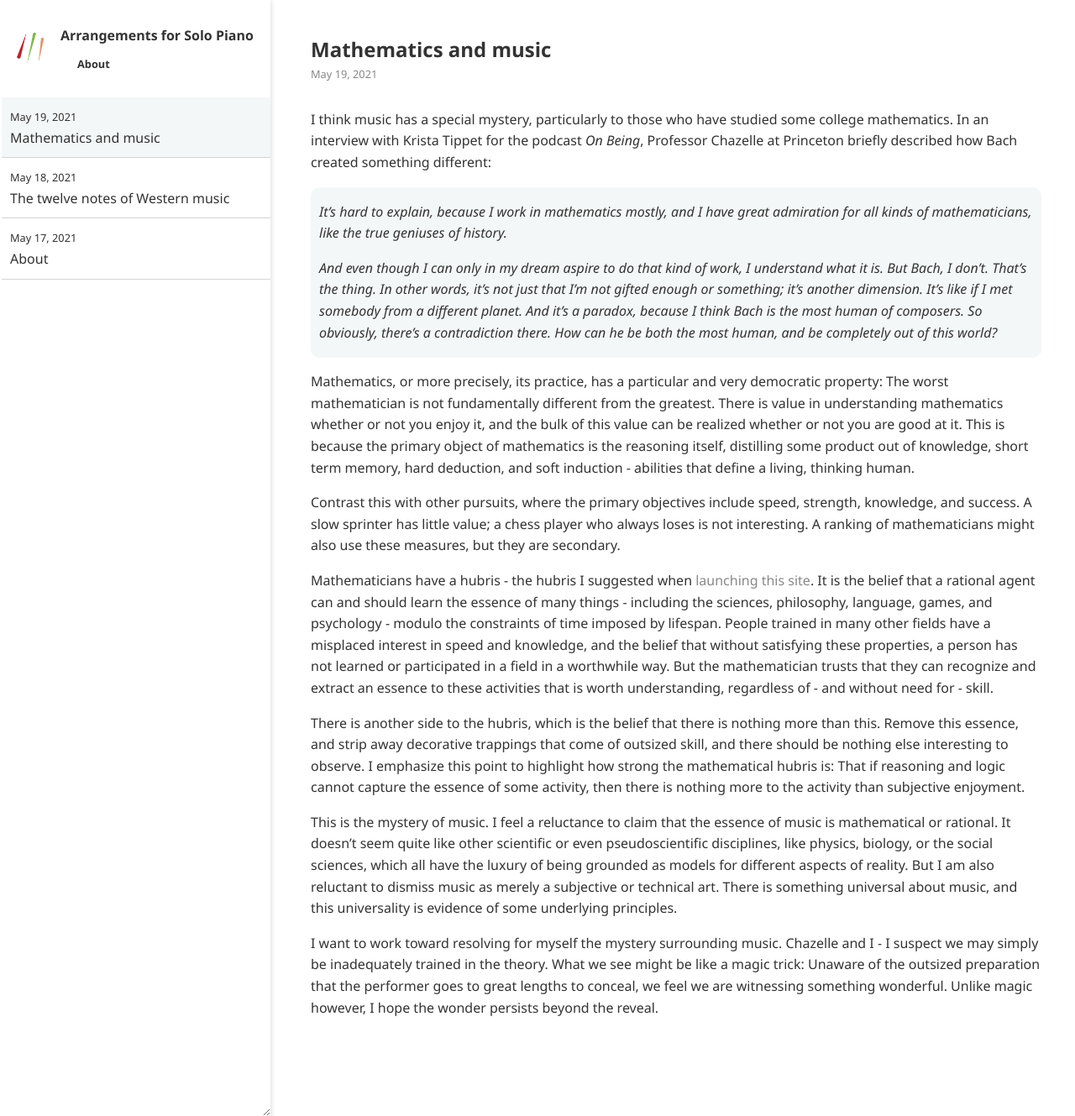
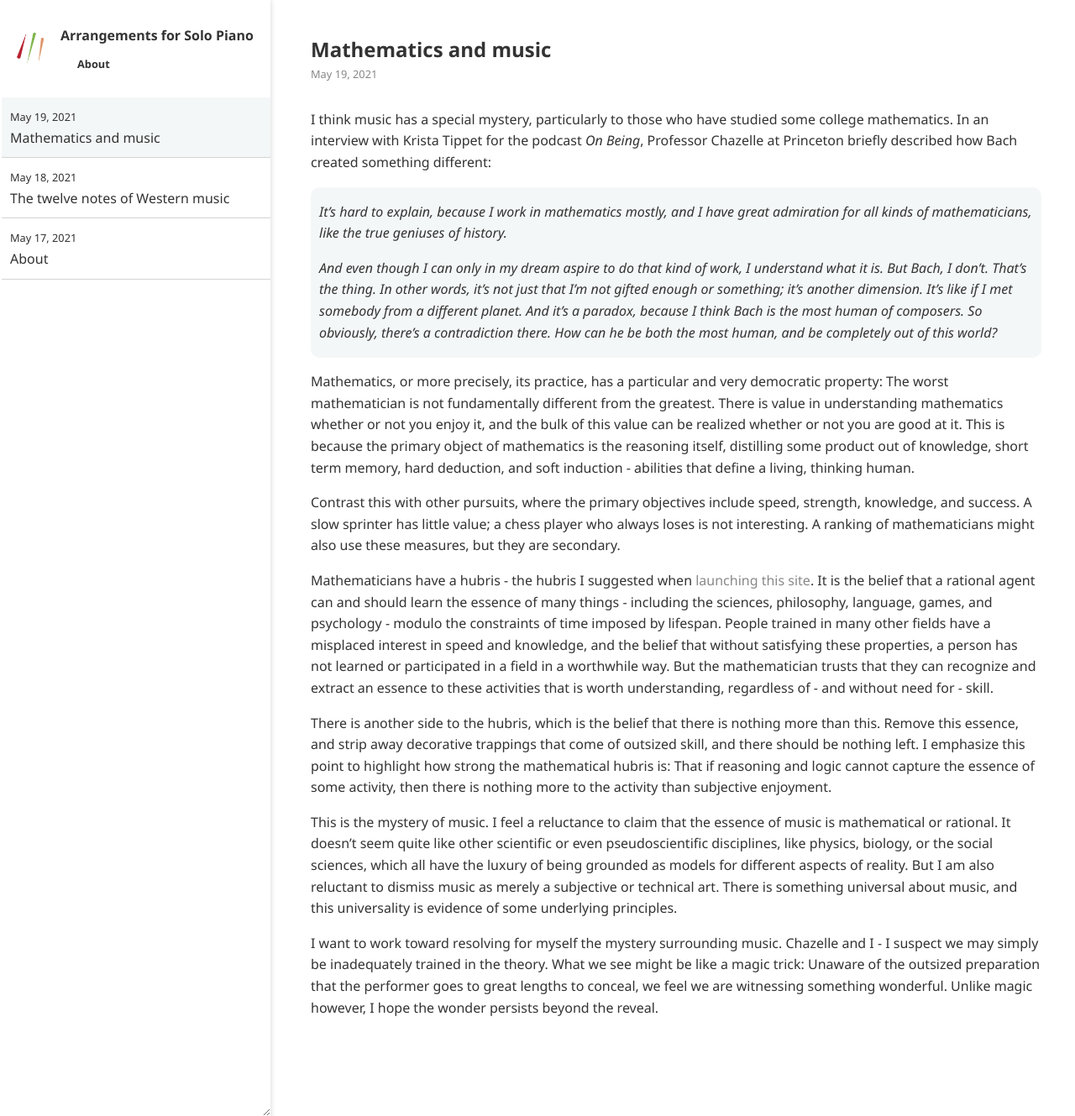
Before and after one commit to ansyblenetwork/arrpiano, a Jekyll site: the page built from _posts/2021-05-19-mathematics-and-music.md, in a window 1280 px wide and 1329 px high. Shown: the whole window at 84% size. Built offline with Jekyll 4.4.1, drawn with Linux system fonts in a browser that asks for light colours.

Commit message:
Update 2021-05-19-mathematics-and-music.md

```diff
--- a/_posts/2021-05-19-mathematics-and-music.md
+++ b/_posts/2021-05-19-mathematics-and-music.md
@@ -17,7 +17,7 @@ Contrast this with other pursuits, where the primary objectives include speed, s
 
 Mathematicians have a hubris - the hubris I suggested when [launching this site]({% post_url 2021-05-17-about %}). It is the belief that a rational agent can and should learn the essence of many things - including the sciences, philosophy, language, games, and psychology - modulo the constraints of time imposed by lifespan. People trained in many other fields have a misplaced interest in speed and knowledge, and the belief that without satisfying these properties, a person has not learned or participated in a field in a worthwhile way. But the mathematician trusts that they can recognize and extract an essence to these activities that is worth understanding, regardless of - and without need for - skill.
 
-There is another side to the hubris, which is the belief that there is nothing more than this. Remove this essence, and strip away decorative trappings that come of outsized skill, and there should be nothing else interesting to observe. I emphasize this point to highlight how strong the mathematical hubris is: That if reasoning and logic cannot capture the essence of some activity, then there is nothing more to the activity than subjective enjoyment.
+There is another side to the hubris, which is the belief that there is nothing more than this. Remove this essence, and strip away decorative trappings that come of outsized skill, and there should be nothing left. I emphasize this point to highlight how strong the mathematical hubris is: That if reasoning and logic cannot capture the essence of some activity, then there is nothing more to the activity than subjective enjoyment.
 
 This is the mystery of music. I feel a reluctance to claim that the essence of music is mathematical or rational. It doesn't seem quite like other scientific or even pseudoscientific disciplines, like physics, biology, or the social sciences, which all have the luxury of being grounded as models for different aspects of reality. But I am also reluctant to dismiss music as merely a subjective or technical art. There is something universal about music, and this universality is evidence of some underlying principles.
 
```
